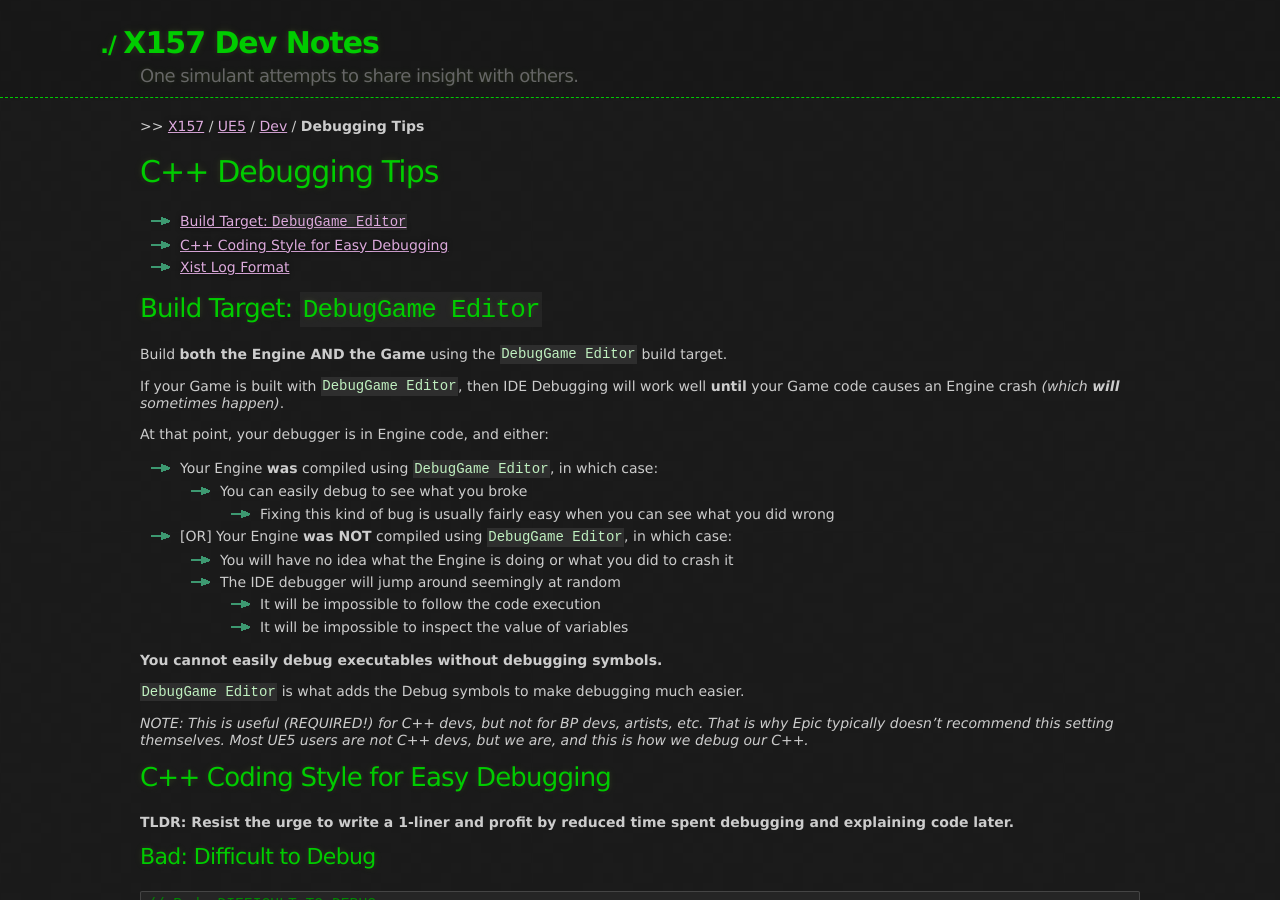
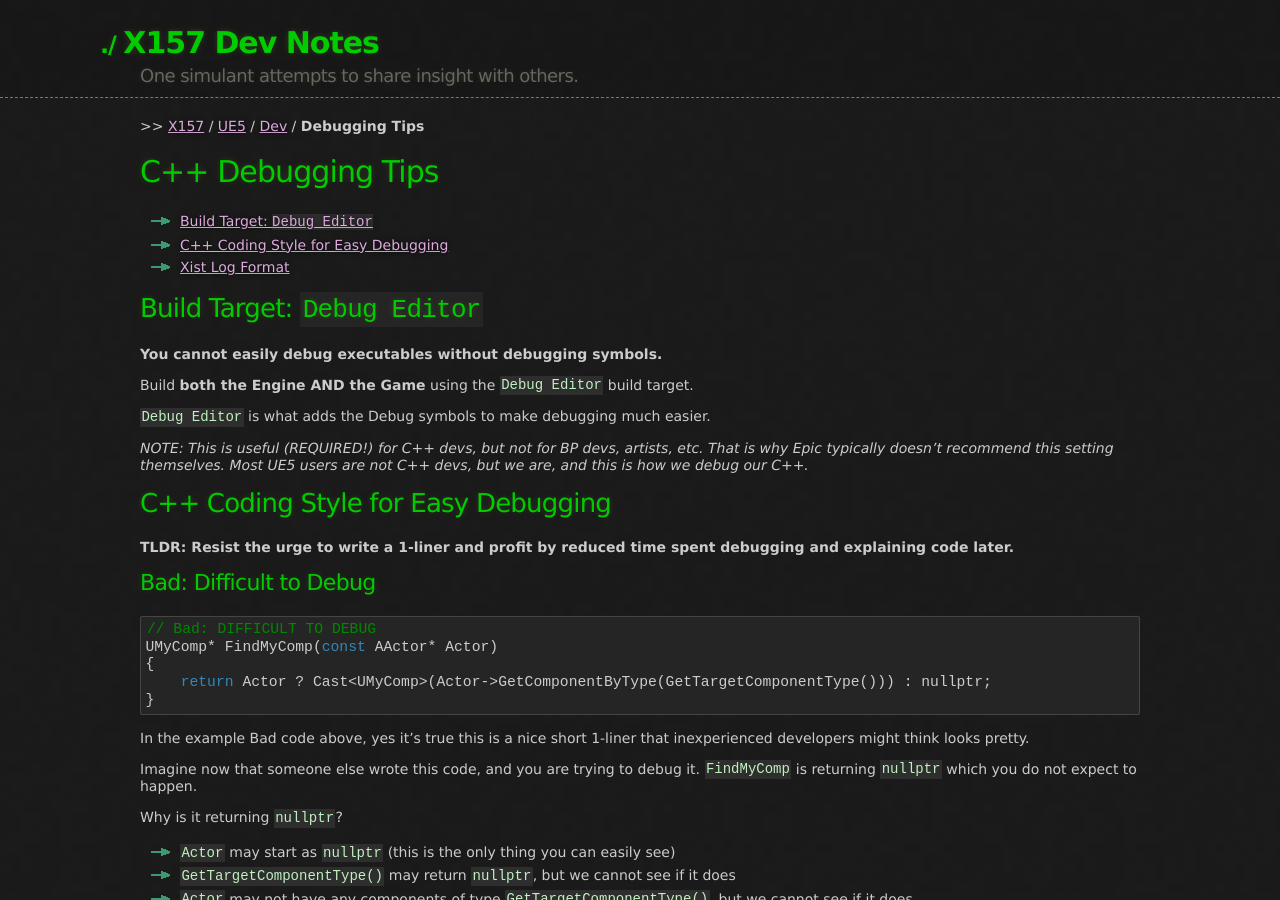
Before and after one commit to x157/x157.github.io, a Jekyll site: the page built from UE5/Dev/DebuggingTips.md, in a window 1280 px wide and 900 px high. Built offline with Jekyll 4.4.1, drawn with Linux system fonts in a browser that asks for light colours.

Commit message:
Correct Notes: `Debug Editor` is best for Engine + Project C++

```diff
--- a/UE5/Dev/DebuggingTips.md
+++ b/UE5/Dev/DebuggingTips.md
@@ -7,33 +7,20 @@
 
 # C++ Debugging Tips
 
-- [Build Target: `DebugGame Editor`](#BuildTarget_DebugGame_Editor)
+- [Build Target: `Debug Editor`](#BuildTarget_Debug_Editor)
 - [C++ Coding Style for Easy Debugging](#CppCodingStyleDebugging)
 - [Xist Log Format](#XistLogFormat)
 
 
 <a id="BuildTarget_DebugGame_Editor"></a>
-## Build Target: `DebugGame Editor`
-
-Build **both the Engine AND the Game** using the `DebugGame Editor` build target.
-
-If your Game is built with `DebugGame Editor`, then IDE Debugging will work well
-**until** your Game code causes an Engine crash *(which **will** sometimes happen)*.
-
-At that point, your debugger is in Engine code, and either:
-
-- Your Engine **was** compiled using `DebugGame Editor`, in which case:
-  - You can easily debug to see what you broke
-    - Fixing this kind of bug is usually fairly easy when you can see what you did wrong
-- [OR] Your Engine **was NOT** compiled using `DebugGame Editor`, in which case:
-  - You will have no idea what the Engine is doing or what you did to crash it
-  - The IDE debugger will jump around seemingly at random
-    - It will be impossible to follow the code execution
-    - It will be impossible to inspect the value of variables
+<a id="BuildTarget_Debug_Editor"></a>
+## Build Target: `Debug Editor`
 
 **You cannot easily debug executables without debugging symbols.**
 
-`DebugGame Editor` is what adds the Debug symbols to make debugging much easier.
+Build **both the Engine AND the Game** using the `Debug Editor` build target.
+
+`Debug Editor` is what adds the Debug symbols to make debugging much easier.
 
 *NOTE: This is useful (REQUIRED!) for C++ devs, but not for BP devs, artists, etc.
 That is why Epic typically doesn't recommend this setting themselves.
```
Also changed, not shown: UE5/Dev/Workflow.md (+2 -2 lines), UE5/Dev/index.md (+1 -1 lines), UE5/Engine/Perforce-Sync-Procedure.md (+2 -2 lines).
